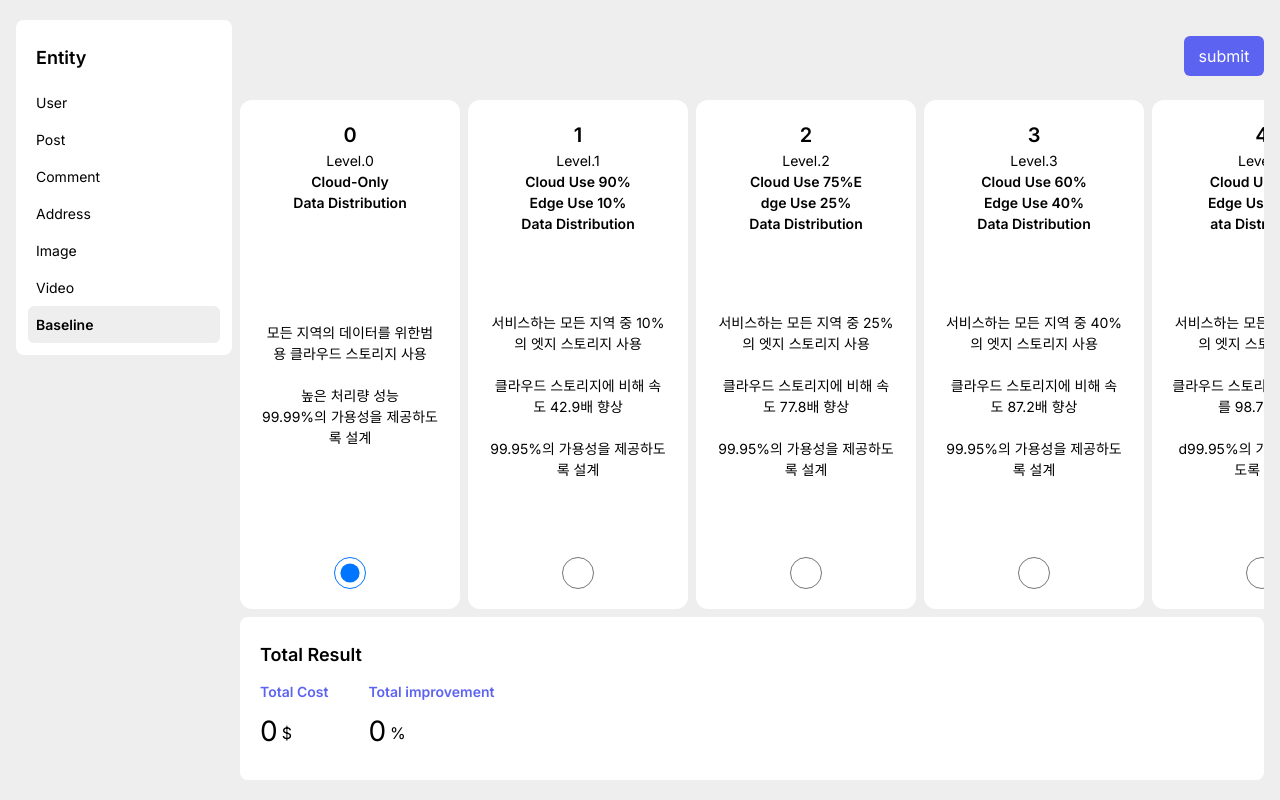
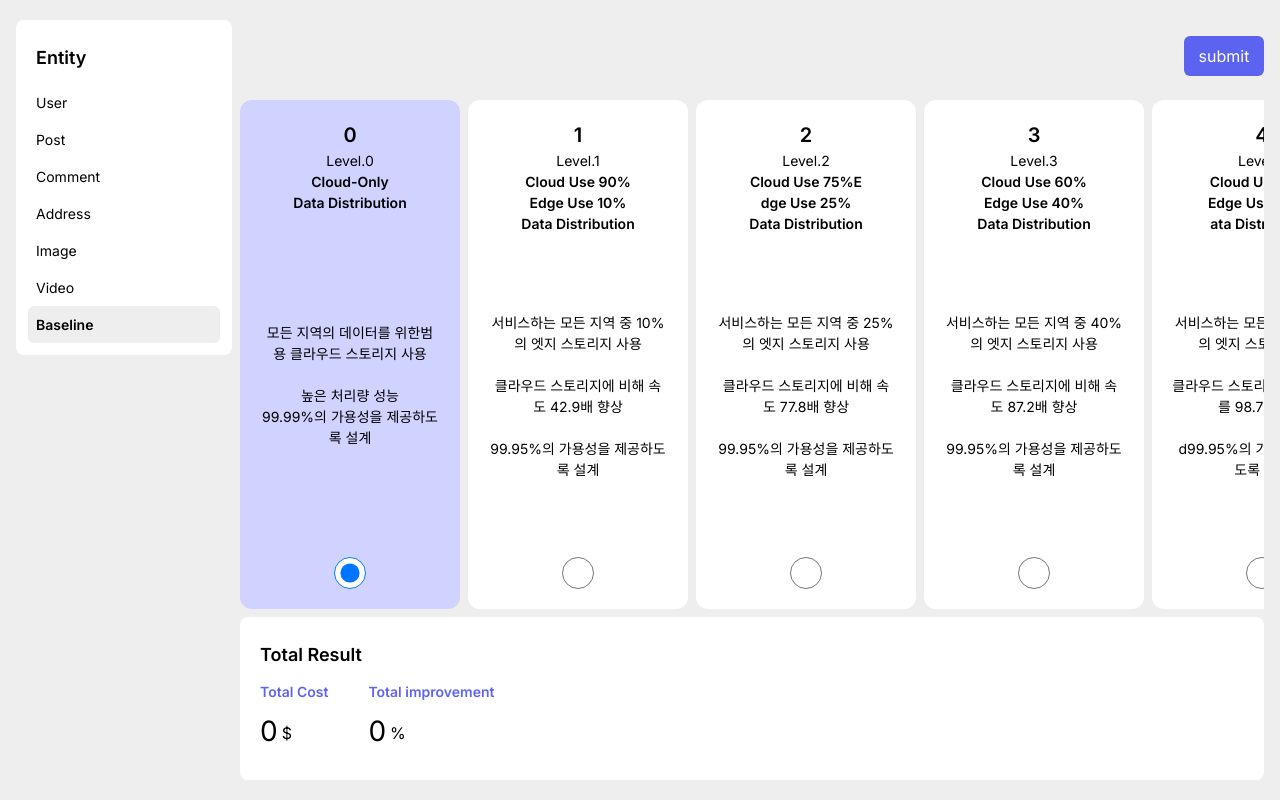
Before and after one commit to ynawhocodes/ddec-simul-project, a Next.js app: page /baseline in a window 1280 px wide. Built offline with nearby package versions, Linux system fonts and the light colour scheme.

Commit message:
[mod] UI 디테일 수정

```diff
--- a/src/app/(components)/baseline/LevelOption.tsx
+++ b/src/app/(components)/baseline/LevelOption.tsx
@@ -13,9 +13,8 @@ const LevelOption = ({
 }) => {
   return (
     <div
-      className={`bg-white basis-[1/6] flex flex-col items-center justify-between min-w-[220px] p-5 rounded-xl hover:bg-[#eee] pointer-cursor ${
-        checked && "bg-[#5D63F1]/10"
-      }`}
+      className={`bg-white basis-[1/6] flex flex-col items-center justify-between min-w-[220px] p-5 rounded-xl hover:bg-[#f5f5f5] pointer-cursor`}
+      style={checked ? { backgroundColor: "#d0d2ff" } : {}}
       onClick={onChange}
     >
       <div className="flex flex-col items-center">
--- a/src/app/(components)/common/Loading.tsx
+++ b/src/app/(components)/common/Loading.tsx
@@ -2,7 +2,7 @@ const Loading = () => {
   return (
     <div className="fixed inset-0 w-full h-full backdrop-blur-sm z-10 flex items-center justify-center">
       <div
-        className="inline-block h-10 w-10 animate-spin rounded-full border-[#5D63F1] border-4 border-solid border-current border-r-transparent align-[-0.125em] motion-reduce:animate-[spin_1.5s_linear_infinite]"
+        className="inline-block h-10 w-10 animate-spin rounded-full text-[#5D63F1] border-4 border-solid border-current border-r-transparent align-[-0.125em] motion-reduce:animate-[spin_1.5s_linear_infinite]"
         role="status"
       ></div>
     </div>
```
